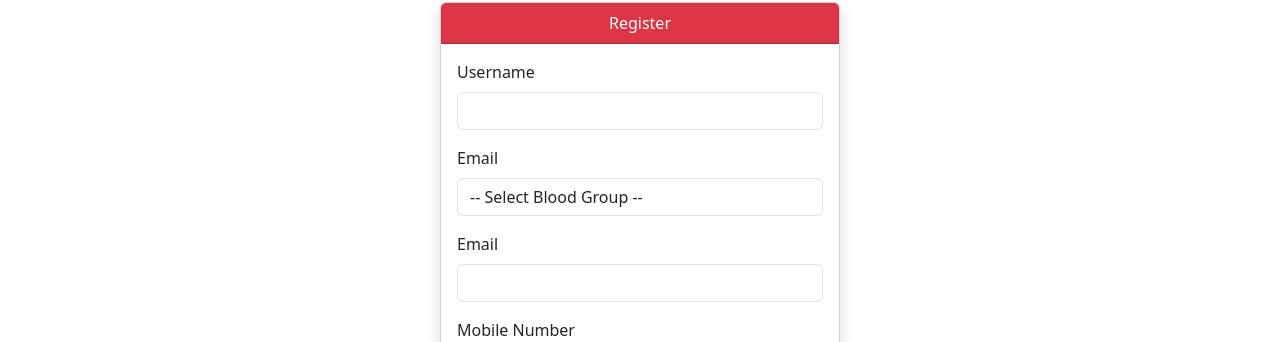
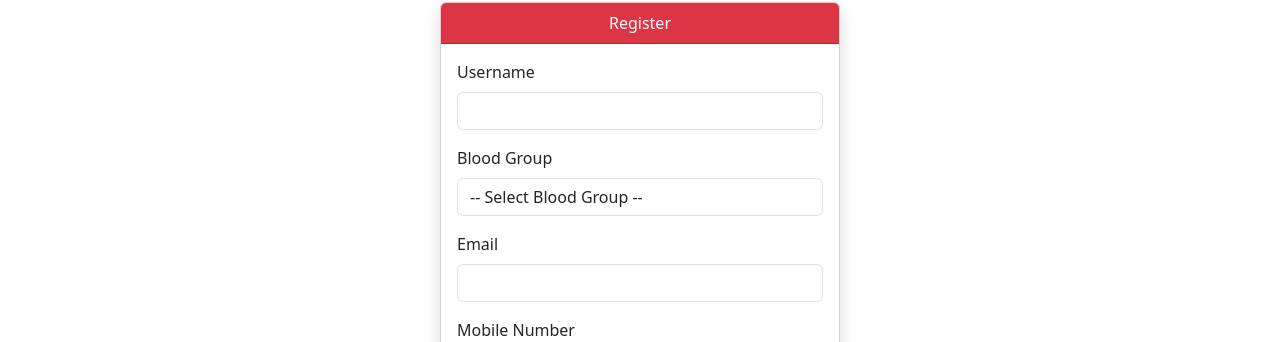
Before and after one commit to rkvm9908/Blood_bank, a Django app: page /register/ in a window 1280 px wide. Shown: the part 102-444 px from the top of the page. Run offline with Django 5.2, Linux system fonts and the light colour scheme.

Commit message:
modify Register

```diff
--- a/templates/accounts/register.html
+++ b/templates/accounts/register.html
@@ -12,7 +12,7 @@
                 <input type="text" class="form-control" id="username" name="username" required>
             </div>
             <div class="mb-3">
-                <label for="email" class="form-label">Email</label>
+                <label for="blood_group" class="form-label">Blood Group</label>
                 <select class="form-control" id="blood_group" name="blood_group" required>
                     <option value="">-- Select Blood Group --</option>
                     <option value="A+">A+</option>
--- a/templates/base.html
+++ b/templates/base.html
@@ -5,6 +5,7 @@
     <meta charset="UTF-8">
     <meta name="viewport" content="width=device-width, initial-scale=1.0">
     <title>{% block title %}Blood Bank{% endblock %}</title>
+    <link rel="shortcut icon" href="{% static 'img/favico.ico' %}" type="image/x-icon">
     <link href="https://cdn.jsdelivr.net/npm/bootstrap@5.3.0/dist/css/bootstrap.min.css" rel="stylesheet">
 </head>
 
```
